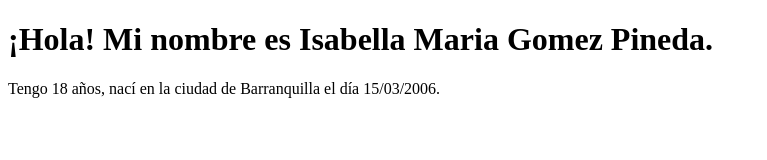
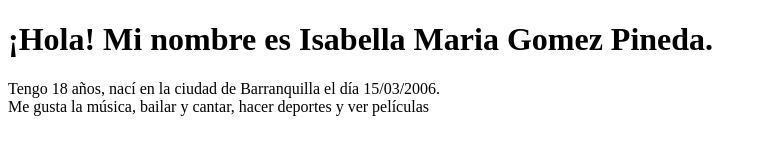
Before and after one commit to Isa-G88/parcial_isabella_primerejercicio, a plain HTML site: page index.html in a window 1280 px wide. Shown: the whole page, without its empty margins (0-767 px from the left). Drawn offline with Linux system fonts and the light colour scheme.

Commit message:
Tercer commit

```diff
--- a/index.html
+++ b/index.html
@@ -8,5 +8,6 @@
 <body>
     <h1>¡Hola! Mi nombre es Isabella Maria Gomez Pineda.</h1>
     <div>Tengo 18 años, nací en la ciudad de Barranquilla el día 15/03/2006.</div>
+    <div>Me gusta la música, bailar y cantar, hacer deportes y ver películas</div>
 </body>
 </html>
```
